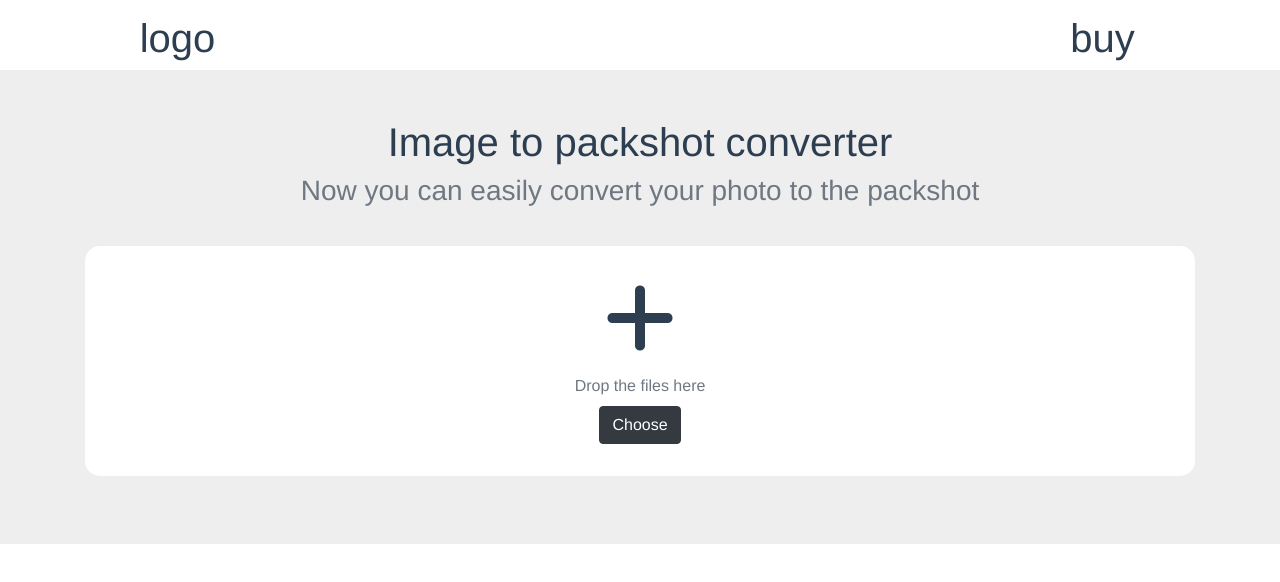
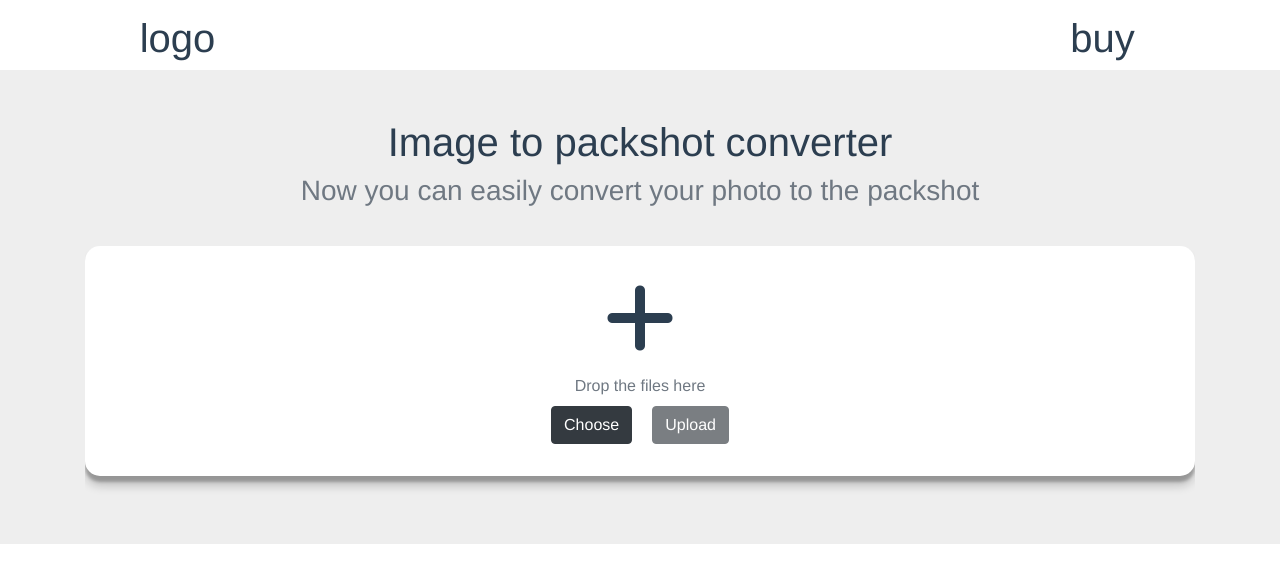
Before and after one commit to Kubor666/front-To-Cropp, a Vue app: page / in a window 1280 px wide. Shown: the top 582 px of the page. Built offline with nearby package versions, Linux system fonts and the light colour scheme.

Commit message:
Drag&drop and choose files working. Upgraded table visuals. Added shadows but need improvments

```diff
--- a/package.json
+++ b/package.json
@@ -8,6 +8,8 @@
     "lint": "vue-cli-service lint"
   },
   "dependencies": {
+    "bootstrap": "^4.4.1",
+    "bootstrap-vue": "^2.11.0",
     "core-js": "^3.6.4",
     "vue": "^2.6.11"
   },
--- a/src/components/mainContainer.vue
+++ b/src/components/mainContainer.vue
@@ -14,15 +14,16 @@
       <div class="col-12 middle">
         <div class="file-section">
           <div class="send-file" v-cloak @drop.prevent="addFile" @dragover.prevent>
-            <i class="fas fa-plus fa-5x" @click="addFile"></i>
+            <i class="fas fa-plus fa-5x" @click="chooseFiles"></i>
             <ul class="uploadTable">
               <li v-bind:key="file.name" v-for="file in files">
-                {{ file.name  }} ({{ (file.size/1024).toFixed(1) }} kb) <button @click="removeFile(file)" title="Remove">X</button>
+                {{ file.name  }} ({{ (file.size/1024).toFixed(1) }} kb) <i class="fas fa-trash" @click="removeFile(file)" title="Remove"></i>
               </li>
             </ul>
             <div class="regular-text">Drop the files here</div>
-            <input id="fileUpload" type="file" hidden>
-            <button class="btn btn-dark" @click="chooseFiles()">Choose</button>
+            <input id="fileUpload" type="file" @change='previewFiles' hidden>
+            <button class="btn btn-dark choose" @click="chooseFiles">Choose</button>
+            <button class="btn btn-dark upload" :disabled="uploadDisabled" @click="upload">Upload</button>
           </div>
         </div>
       </div>
@@ -54,9 +55,13 @@ export default {
       });
     },
 
+    previewFiles(event) {
+     this.files = [...this.files, ...event.target.files]
+   },
+
     chooseFiles() {
-        document.getElementById("fileUpload").click()
-    },
+        document.getElementById("fileUpload").click();
+      },
 
     removeFile(file){
       this.files = this.files.filter(f => {
@@ -89,7 +94,12 @@ export default {
 
 <style lang="scss">
 
+.choose{
+  margin-right: 20px;
+}
+
 .fas{
+  cursor: pointer;
 }
 
 .file-section{
@@ -99,8 +109,13 @@ export default {
   padding-bottom: 20px;
 }
 
+.send-file:hover{
+  box-shadow: 0 12px 12px 0 rgba(#000, 0.25),  0 9px 6px 0 rgba(#000, 0.22);
+}
+
 .uploadTable{
   margin-top: 1rem;
+  list-style-type: none;
 }
 
 .secondary-text{
@@ -115,11 +130,11 @@ export default {
   min-height: 200px;
   padding-top: 2em;
   padding-bottom: 2em;
+  box-shadow: 0 10px 10px 0 rgba(#000, 0.19), 0 6px 3px 0 rgba(#000, 0.23)
 }
 
 .regular-text{
   color: #6F7882;
   padding-bottom: 0.5em;
 }
-// :disabled="uploadDisabled" @click="upload"
 </style>
```
Also changed, not shown: 1 other file (tests, documents, lock files or other folders).
